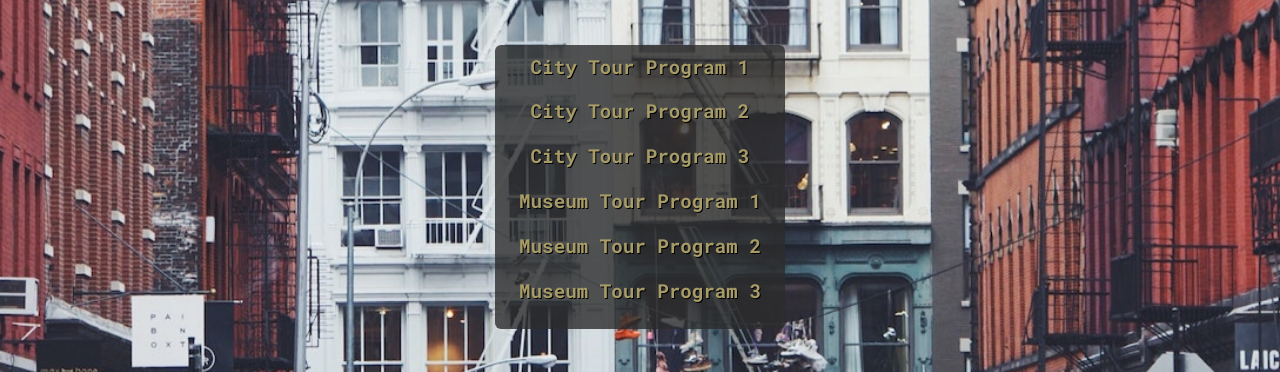
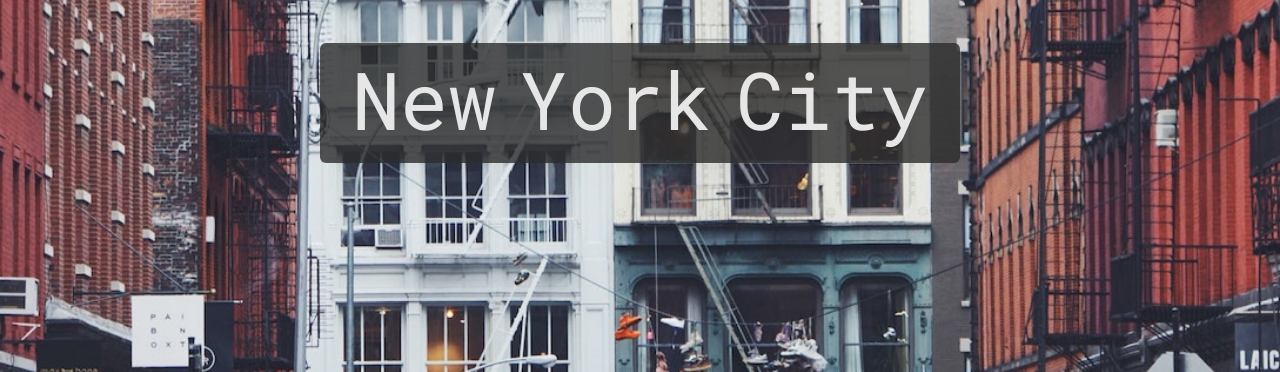
Before and after one commit to noworriesimhere/oasiswebsite, a plain HTML site: page index.html in a window 1280 px wide. Shown: the part 297-669 px from the top of the page. Drawn offline with nearby package versions, Linux system fonts and the light colour scheme.

Commit message:
removed beginning menu

```diff
--- a/index.html
+++ b/index.html
@@ -62,16 +62,6 @@
     <section id="parallaxPic" class="firstParallax d-flex flex-column align-items-center justify-content-center">
       <div class="d-flex textBox darkTheme">
         <h1 class="px-2 scroll slide-in-top" data-rateX="0" data-rateY=".25">New</h1><h1 class="px-3 scroll">York</h1><h1 class="px-2 scroll slide-in-bottom"data-rateX="0" data-rateY="-.25">City</h1>
-      </div>
-      <div class= "d-flex align-items-center justify-content-center darkTheme textBox p-2 mt-5">
-        <div class="d-flex flex-column align-items-center mx-3">
-          <p><a href="#sec1">City Tour Program 1</a></p>
-          <p><a href="#sec2">City Tour Program 2</a></p>
-          <p><a href="#sec3">City Tour Program 3</a></p>
-          <p><a href="#sec4">Museum Tour Program 1</a></p>
-          <p><a href="#sec5">Museum Tour Program 2</a></p>
-          <p><a href="#sec6">Museum Tour Program 3</a></p>
-        </div>
       </div>
       <div class="fixed-bottom d-flex justify-content-center">
         <h5 class="textBox darkTheme mb-5"><i class="fas fa-chevron-down"></i></h5>
```
